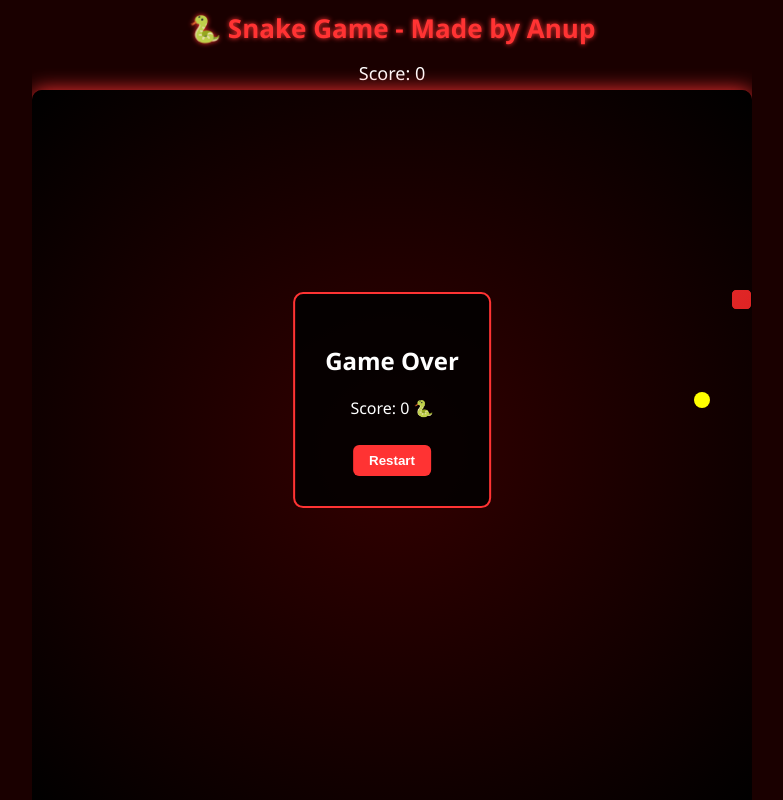
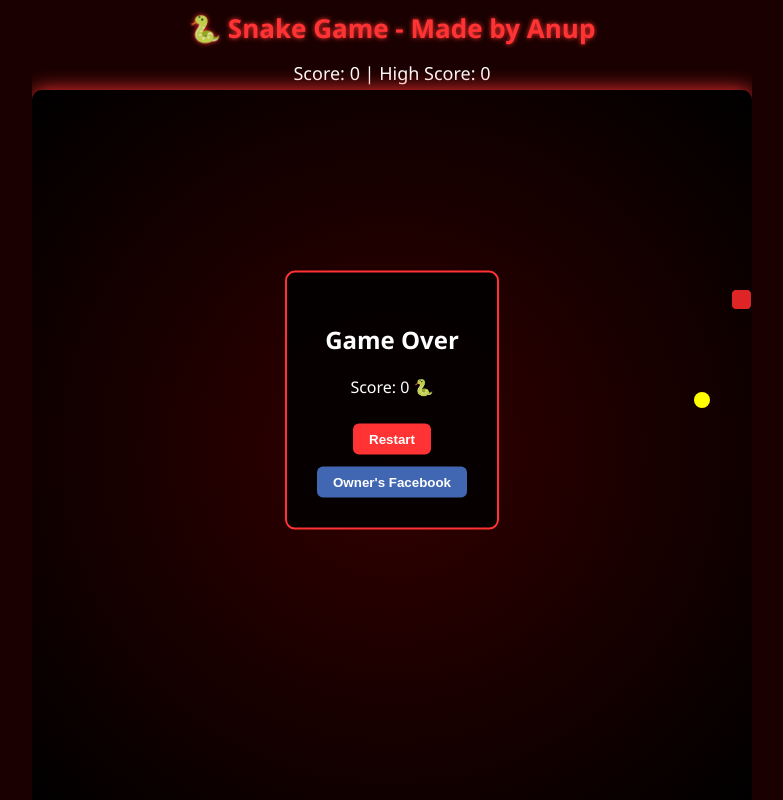
Before and after one commit to AnupX-code/AnupOP, a plain HTML site: page index.html in a window 1280 px wide. Shown: the whole page, without its empty margins (248-1031 px from the left). Drawn offline with Linux system fonts and the light colour scheme.

Commit message:
Update index.html

```diff
--- a/index.html
+++ b/index.html
@@ -62,17 +62,23 @@
       border-radius: 6px;
       cursor: pointer;
     }
+
+    #fbBtn {
+      margin-top: 12px;
+      background: #4267B2;
+    }
   </style>
 </head>
 <body>
   <h1>🐍 Snake Game - Made by Anup</h1>
-  <div id="scoreDisplay">Score: 0</div>
+  <div id="scoreDisplay">Score: 0 | High Score: 0</div>
   <canvas id="game" width="400" height="400"></canvas>
 
   <div id="overlay">
     <h2>Game Over</h2>
     <p id="finalScore"></p>
-    <button onclick="restart()">Restart</button>
+    <button onclick="restart()">Restart</button><br>
+    <button id="fbBtn" onclick="window.open('https://www.facebook.com/anupOK11', '_blank')">Owner's Facebook</button>
   </div>
 
   <script>
@@ -85,7 +91,8 @@
     let gridSize = 20;
     let tileCount = canvas.width / gridSize;
     let snake, direction, nextDirection, food, score, lastTime;
-    const speed = 140;
+    let highScore = localStorage.getItem('highScore') || 0;
+    const speed = 160; // make slower here
 
     function initGame() {
       snake = [{ x: 10, y: 10 }];
@@ -93,9 +100,13 @@
       nextDirection = { x: 1, y: 0 };
       food = randomFood();
       score = 0;
-      scoreDisplay.innerText = "Score: 0";
+      updateScore();
       lastTime = 0;
       overlay.style.display = 'none';
+    }
+
+    function updateScore() {
+      scoreDisplay.innerText = `Score: ${score} | High Score: ${highScore}`;
     }
 
     document.addEventListener('keydown', e => {
@@ -115,7 +126,6 @@
       }
     });
 
-    // Touch controls
     let startX = 0, startY = 0;
     canvas.addEventListener('touchstart', e => {
       const t = e.touches[0];
@@ -147,6 +157,10 @@
     }
 
     function gameOver() {
+      if (score > highScore) {
+        highScore = score;
+        localStorage.setItem('highScore', highScore);
+      }
       finalScoreText.textContent = "Score: " + score + " 🐍";
       overlay.style.display = 'block';
     }
@@ -173,7 +187,7 @@
 
       if (head.x === food.x && head.y === food.y) {
         score++;
-        scoreDisplay.innerText = "Score: " + score;
+        updateScore();
         food = randomFood();
       } else {
         snake.pop();
@@ -183,7 +197,6 @@
     function draw() {
       ctx.clearRect(0, 0, canvas.width, canvas.height);
 
-      // Snake
       snake.forEach((part) => {
         const gradient = ctx.createLinearGradient(0, 0, canvas.width, canvas.height);
         gradient.addColorStop(0, "#ff6666");
@@ -194,7 +207,6 @@
         ctx.fill();
       });
 
-      // Food
       ctx.fillStyle = "yellow";
       ctx.beginPath();
       ctx.arc(food.x * gridSize + gridSize / 2, food.y * gridSize + gridSize / 2, gridSize / 2.5, 0, Math.PI * 2);
```
